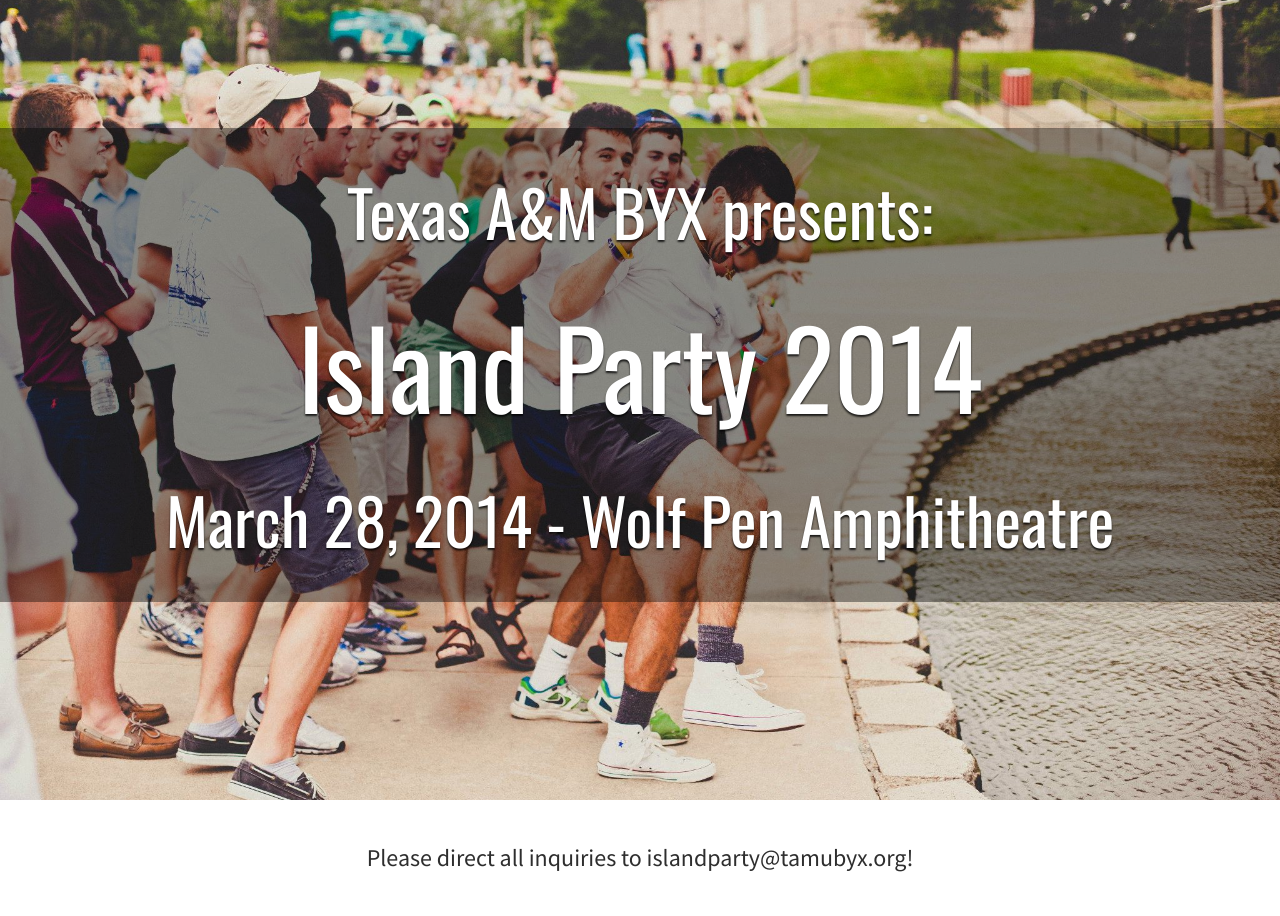
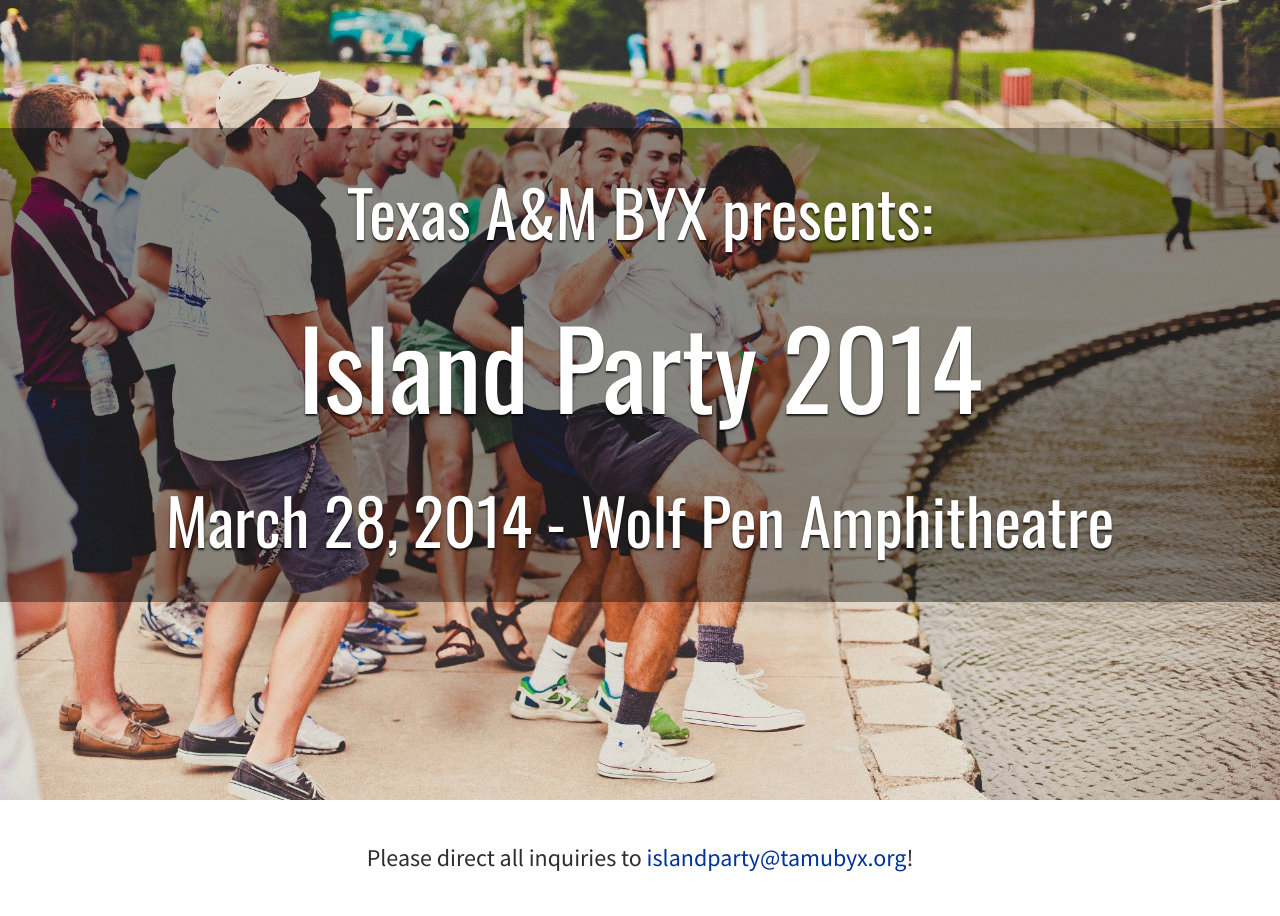
Before and after one commit to mgyarmathy/aggieislandparty.com, a Jekyll site: the page built from index.html, in a window 1280 px wide. Built offline with Jekyll 4.4.1, drawn with Linux system fonts in a browser that asks for light colours; the list of posts is cut into pages by our own code.

Commit message:
highlight email link

```diff
--- a/index.html
+++ b/index.html
@@ -15,6 +15,6 @@
 <div class="single-column" style="text-align: center;">
    <p>
       Please direct all inquiries to
-      <a href="mailto:islandparty@tamubyx.org">islandparty@tamubyx.org</a>!
+      <a class="highlight" href="mailto:islandparty@tamubyx.org">islandparty@tamubyx.org</a>!
    </p>
 </div>
```
